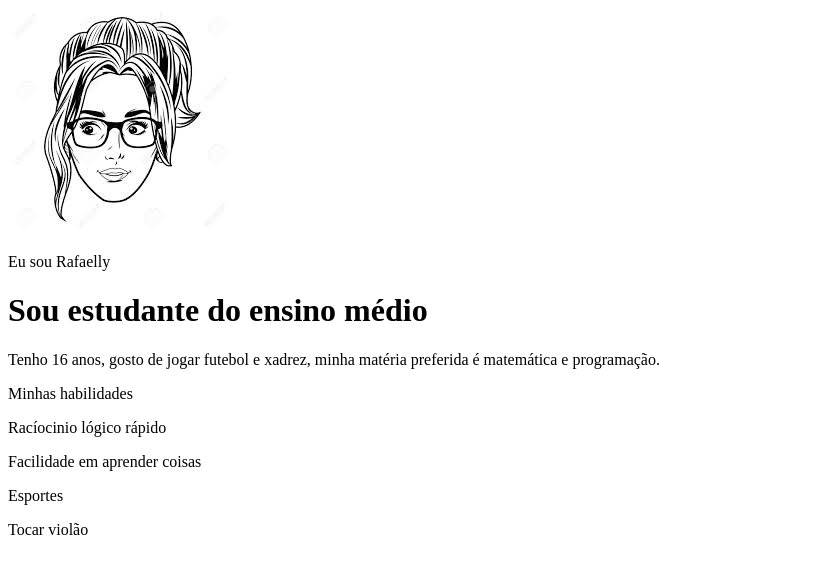
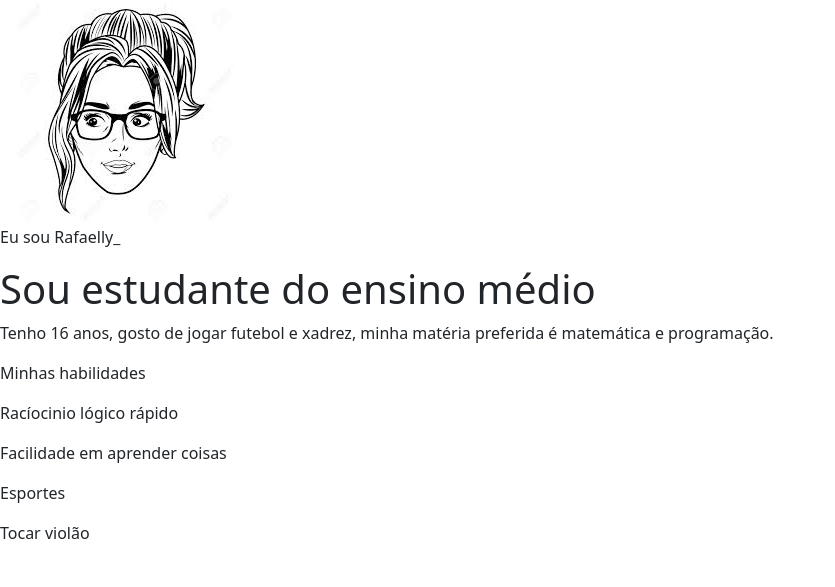
Before and after one commit to rafaelly2009/Meu-portf-lio, a plain HTML site: page index.html in a window 1280 px wide. Shown: the whole page, without its empty margins (0-835 px from the left). Drawn offline with nearby package versions, Linux system fonts and the light colour scheme.

Commit message:
Add files via upload

```diff
--- a/index.html
+++ b/index.html
@@ -4,12 +4,14 @@
     <meta charset="UTF-8">
     <meta http-equiv="X-UA-Compatible" content="IE=edge">
     <meta name="viewport" content="width=device-width, initial-scale=1.0">
+    <link href="https://cdn.jsdelivr.net/npm/bootstrap@5.3.3/dist/css/bootstrap.min.css" rel="stylesheet" integrity="sha384-QWTKZyjpPEjISv5WaRU9OFeRpok6YctnYmDr5pNlyT2bRjXh0JMhjY6hW+ALEwIH"  crossorigin="anonymous"  />
     <link rel="stylesheet" href="style.css" />
     <title>Rafaelly</title>
 </head>
 <body>
+    <reader class="container">
     <img src="img/Rafaelly.jpg" alt="avatar da Rafaelly" srcset="" />
-    <p>Eu sou Rafaelly</p>
+        <p>Eu sou Rafaelly_</p>
         <h1>Sou estudante do ensino médio</h1>
         <p>Tenho 16 anos, gosto de jogar futebol e xadrez, minha matéria preferida é matemática e programação.</p>
         <p>Minhas habilidades</p>
@@ -19,5 +21,7 @@
             <p>Esportes</p>
             <p>Tocar violão</p>
         </div>
+    </reader>
 </body>
+
 </html>
```
Lines whose indentation alone changed are shown as unchanged.
